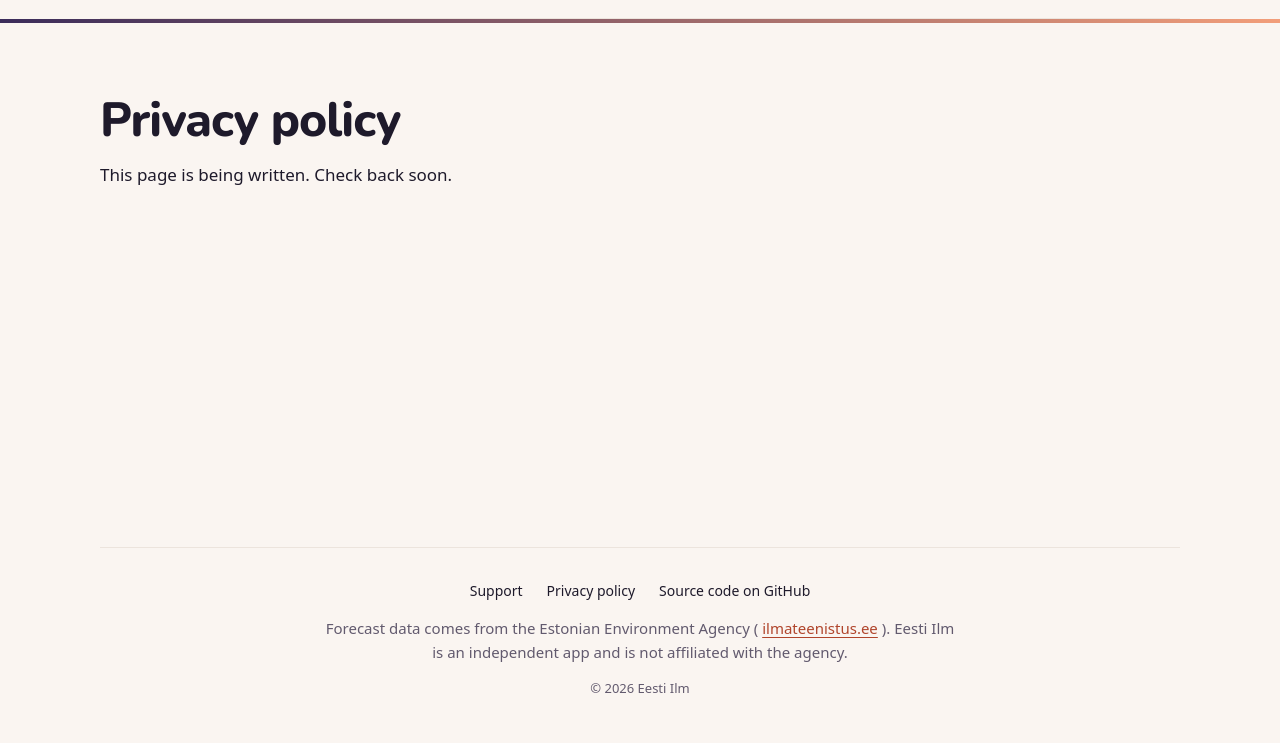
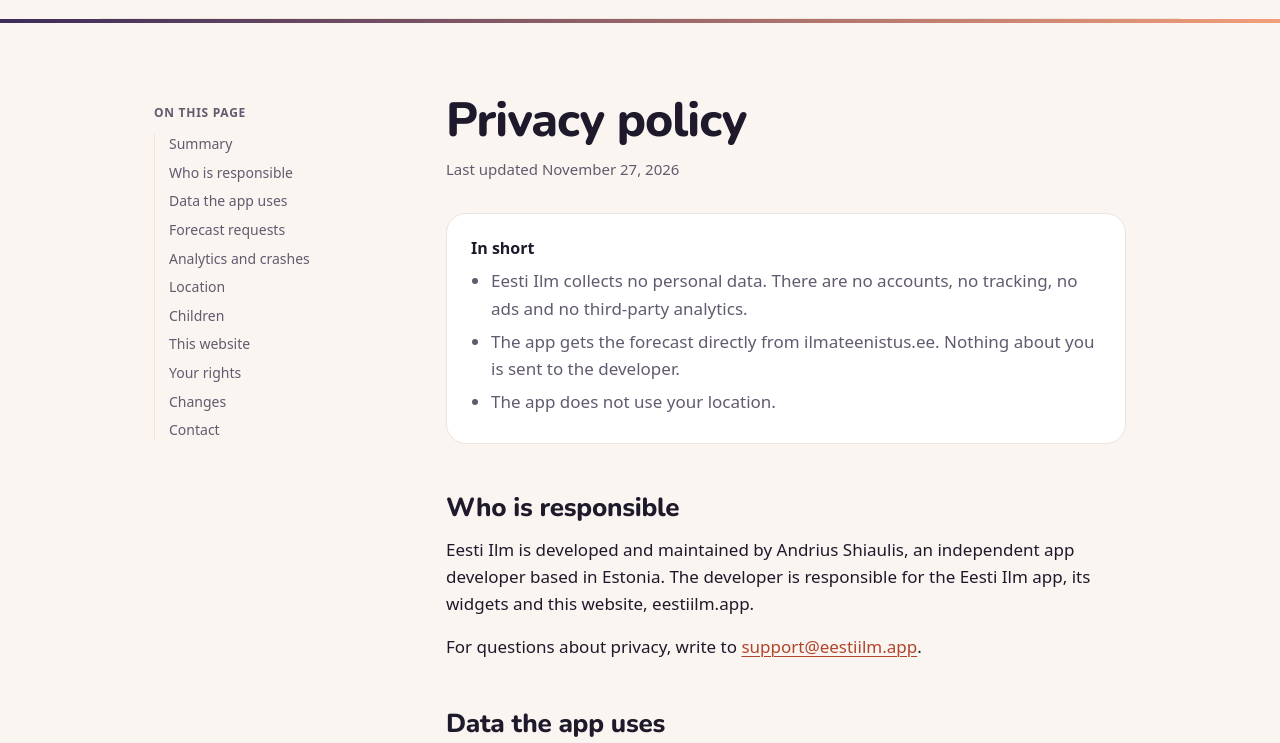
Before and after one commit to Shiaulis/Website-eestiilm, an Astro site: page /et/privacy in a window 1280 px wide. Shown: the part 57-800 px from the top of the page. Built offline with nearby package versions, Linux system fonts and the light colour scheme; Astro itself is replaced by a stand-in of ours.

Commit message:
EES-105: Add the privacy policy page
Write the English privacy policy as Markdown in src/content/pages/en/privacy.md and render it on
/privacy/ and /et/privacy/ with the design book's privacy layout: a 680px text column, a
"Last updated" line, a summary card and an "On this page" list on wide screens.

Add the setup the other pages reuse: a `pages` content collection, getPage() that falls back to
English while Crowdin hasn't delivered the Estonian file, and the crowdin.yml entry for page text.
Remove noindex from the privacy pages and describe how to add a page in AGENTS.md.

Co-Authored-By: Claude Opus 5.5 <noreply@anthropic.com>

```diff
--- /dev/null
+++ b/src/content.config.ts
@@ -0,0 +1,28 @@
+// Content collections: text that lives in Markdown files instead of src/i18n/en.json.
+//
+// `pages` holds the long text of the site's pages, one file per page and locale:
+// src/content/pages/en/privacy.md, with the Estonian file from Crowdin at
+// src/content/pages/et/privacy.md. Read a page with getPage() from src/i18n/pages.ts, which
+// falls back to English while the Estonian file is missing.
+import { defineCollection } from 'astro:content';
+import { glob } from 'astro/loaders';
+import { z } from 'astro/zod';
+
+// Crowdin offers the front matter for translation along with the page text, so translators see
+// `title`, `description` and `summary`. `updated` is a date that translators keep as it is.
+const pages = defineCollection({
+	// Entry ids are "<locale>/<page>", for example "en/privacy".
+	loader: glob({ pattern: '*/*.md', base: './src/content/pages' }),
+	schema: z.object({
+		/** The page's H1 and the first part of its <title>. */
+		title: z.string().min(1),
+		/** The search result and link preview text. */
+		description: z.string().min(1),
+		/** The "Last updated" date, as YYYY-MM-DD. */
+		updated: z.coerce.date().optional(),
+		/** Short points for a summary card at the top of the page. */
+		summary: z.array(z.string().min(1)).optional(),
+	}),
+});
+
+export const collections = { pages };
--- /dev/null
+++ b/src/content/pages/en/privacy.md
@@ -0,0 +1,70 @@
+---
+title: Privacy policy
+description: Eesti Ilm collects no personal data. How the app and eestiilm.app handle data, and how to contact the developer.
+updated: 2026-11-27
+summary:
+  - Eesti Ilm collects no personal data. There are no accounts, no tracking, no ads and no third-party analytics.
+  - The app gets the forecast directly from ilmateenistus.ee. Nothing about you is sent to the developer.
+  - The app does not use your location.
+---
+
+## Who is responsible
+
+Eesti Ilm is developed and maintained by Andrius Shiaulis, an independent app developer based in Estonia. The developer is responsible for the Eesti Ilm app, its widgets and this website, eestiilm.app.
+
+For questions about privacy, write to [support@eestiilm.app](mailto:support@eestiilm.app).
+
+## Data the app uses
+
+Eesti Ilm does not collect personal data. The app has:
+
+- no accounts or sign-in
+- no tracking across apps or websites
+- no ads
+- no third-party analytics or advertising code
+
+The app keeps a few details on your iPhone so that it works as expected, such as the app version shown in iOS Settings and when the app last asked you to rate it. They stay on your iPhone and are deleted when you delete the app.
+
+## Forecast requests
+
+To show the forecast, the app and its widgets request it directly from [ilmateenistus.ee](https://www.ilmateenistus.ee/), the weather service of the Estonian Environment Agency (Keskkonnaagentuur). The request asks for the forecast for Estonia in English or Estonian. It does not include your location, your name or an identifier for your device.
+
+Like any website, ilmateenistus.ee receives standard request data, such as your IP address and the time of the request. The agency handles this data under its own privacy policy. Eesti Ilm is an independent app and is not affiliated with the agency.
+
+Nothing goes to the developer: the app has no server of its own.
+
+## Analytics and crashes
+
+If you choose to share analytics with app developers, Apple sends the developer crash reports and usage statistics, such as how many devices use the app. Apple makes this data anonymous before the developer sees it, and the developer uses it only to find and fix problems in the app.
+
+You decide whether to share it. On your iPhone, go to Settings › Privacy & Security › Analytics & Improvements, and turn Share With App Developers on or off.
+
+## Location
+
+The app does not use your location. It never asks for access to it.
+
+## Children
+
+Eesti Ilm collects no personal data from anyone, including children.
+
+## This website
+
+eestiilm.app has no cookies, no analytics and no tracking. It loads its fonts and images from its own server and makes no requests to third parties.
+
+The website is hosted by Hostinger. Like most web servers, Hostinger's servers keep standard logs of each request, such as the IP address, the page that was opened, the browser and the time. The logs are used only to run the website and keep it secure.
+
+## Your rights
+
+Under the EU General Data Protection Regulation (GDPR), you have the right to ask what personal data is held about you, and to have it corrected or deleted. You can also object to how it is used or ask for its use to be restricted.
+
+Because the app collects no personal data, the developer usually holds none about you. If you write to the developer, your email address and message are used only to answer you.
+
+To use your rights, write to [support@eestiilm.app](mailto:support@eestiilm.app). You can also complain to the Estonian Data Protection Inspectorate ([aki.ee](https://www.aki.ee/)) or to the data protection authority in your country.
+
+## Changes
+
+When this policy changes, the new version is published on this page, and the "Last updated" date at the top changes with it.
+
+## Contact
+
+Questions about privacy: [support@eestiilm.app](mailto:support@eestiilm.app).
--- a/src/i18n/en.json
+++ b/src/i18n/en.json
@@ -20,6 +20,12 @@
     "description": "Eesti Ilm is an iOS weather app for Estonia.",
     "shareImageAlt": "The Eesti Ilm app icon, the name Eesti Ilm and the address eestiilm.app"
   },
+  "page": {
+    "lastUpdated": "Last updated {date}",
+    "onThisPage": "On this page",
+    "summaryLink": "Summary",
+    "summaryTitle": "In short"
+  },
   "placeholder": {
     "home": "The website for the app is being built. Check back soon.",
     "page": "This page is being written. Check back soon."
--- a/src/i18n/index.ts
+++ b/src/i18n/index.ts
@@ -43,3 +43,12 @@ export function pathWithoutLocale(pathname: string): string {
 	}
 	return pathname;
 }
+
+/**
+ * The locales to try, in order, for a page's text in `locale`: the locale itself, then English.
+ * A Markdown page arrives from Crowdin only once it is fully translated, so until then the
+ * Estonian URL shows the English text.
+ */
+export function contentLocales(locale: Locale): Locale[] {
+	return locale === defaultLocale ? [locale] : [locale, defaultLocale];
+}
--- /dev/null
+++ b/src/i18n/pages.ts
@@ -0,0 +1,25 @@
+// Reads a page's text from the `pages` content collection (src/content/pages/<locale>/<page>.md).
+import { getCollection, render, type CollectionEntry } from 'astro:content';
+import { contentLocales, type Locale } from './index.ts';
+
+export interface Page {
+	entry: CollectionEntry<'pages'>;
+	/** The locale of the text that was found: English while the translation is missing. */
+	locale: Locale;
+	/** The rendered Markdown and its headings (for an "On this page" list). */
+	rendered: Awaited<ReturnType<typeof render>>;
+}
+
+/**
+ * Returns the page `name` ("privacy") in `locale`, or in English when the locale has no file yet.
+ * Fails the build when even the English file is missing.
+ */
+export async function getPage(name: string, locale: Locale): Promise<Page> {
+	// getCollection instead of getEntry: getEntry logs a warning for every missing translation.
+	const entries = await getCollection('pages');
+	for (const candidate of contentLocales(locale)) {
+		const entry = entries.find((e) => e.id === `${candidate}/${name}`);
+		if (entry) return { entry, locale: candidate, rendered: await render(entry) };
+	}
+	throw new Error(`Missing page text: src/content/pages/en/${name}.md`);
+}
--- a/src/pages/et/privacy.astro
+++ b/src/pages/et/privacy.astro
@@ -1,6 +1,6 @@
 ---
 // Fixed URL: stored in App Store Connect. Never rename or move this page.
-import Placeholder from '../../views/Placeholder.astro';
+import Privacy from '../../views/Privacy.astro';
 ---
 
-<Placeholder titleKey="nav.privacy" />
+<Privacy />
--- a/src/pages/privacy.astro
+++ b/src/pages/privacy.astro
@@ -1,6 +1,6 @@
 ---
 // Fixed URL: stored in App Store Connect. Never rename or move this page.
-import Placeholder from '../views/Placeholder.astro';
+import Privacy from '../views/Privacy.astro';
 ---
 
-<Placeholder titleKey="nav.privacy" />
+<Privacy />
--- a/src/views/Placeholder.astro
+++ b/src/views/Placeholder.astro
@@ -1,5 +1,5 @@
 ---
-// Holds a fixed URL (/privacy/, /support/ and their /et/ versions) until its page ticket adds the text.
+// Holds a fixed URL (/support/ and /et/support/) until its page ticket adds the text.
 import BaseLayout from '../layouts/BaseLayout.astro';
 import { getLocale, useTranslations, type UIKey } from '../i18n';
 
--- /dev/null
+++ b/src/views/Privacy.astro
@@ -0,0 +1,172 @@
+---
+// The privacy policy, shared by /privacy/ and /et/privacy/. The text is Markdown in
+// src/content/pages/<locale>/privacy.md; the Estonian page shows English until Crowdin delivers
+// the Estonian file. Layout from the design book: a 680px text column with a "Last updated" line
+// and a summary card, and an "On this page" list on the left on wide screens.
+import BaseLayout from '../layouts/BaseLayout.astro';
+import { getLocale, splitAtPlaceholder, useTranslations } from '../i18n';
+import { getPage } from '../i18n/pages';
+
+const locale = getLocale(Astro.currentLocale);
+const page = await getPage('privacy', locale);
+const { title, description, updated, summary } = page.entry.data;
+const { Content, headings } = page.rendered;
+
+// Labels inside the article follow the language of the text, so an English fallback page
+// doesn't mix Estonian labels into English text. The article gets that `lang` too.
+const t = useTranslations(page.locale);
+const textLang = page.locale === locale ? undefined : page.locale;
+
+const sections = headings.filter((heading) => heading.depth === 2);
+
+// "Last updated {date}": the date is formatted for the text's language, as a <time> element.
+const lastUpdated = t('page.lastUpdated');
+const lastUpdatedParts = splitAtPlaceholder(lastUpdated, 'date');
+const updatedText =
+	updated && new Intl.DateTimeFormat(page.locale, { dateStyle: 'long', timeZone: 'UTC' }).format(updated);
+const updatedISO = updated?.toISOString().slice(0, 10);
+---
+
+<BaseLayout title={title} description={description}>
+	<div class="legal" lang={textLang}>
+		<nav class="toc" aria-labelledby="toc-title">
+			<p id="toc-title">{t('page.onThisPage')}</p>
+			<ol>
+				{summary && <li><a href="#summary">{t('page.summaryLink')}</a></li>}
+				{sections.map((section) => <li><a href={`#${section.slug}`}>{section.text}</a></li>)}
+			</ol>
+		</nav>
+		<article class="prose">
+			<h1>{title}</h1>
+			{
+				updated && (
+					<p class="updated">
+						{lastUpdatedParts ? (
+							<>
+								{lastUpdatedParts[0]}
+								<time datetime={updatedISO}>{updatedText}</time>
+								{lastUpdatedParts[1]}
+							</>
+						) : (
+							<time datetime={updatedISO}>{updatedText}</time>
+						)}
+					</p>
+				)
+			}
+			{
+				summary && (
+					<section class="summary" id="summary" aria-labelledby="summary-title">
+						<h2 id="summary-title">{t('page.summaryTitle')}</h2>
+						<ul>
+							{summary.map((point) => <li>{point}</li>)}
+						</ul>
+					</section>
+				)
+			}
+			<Content />
+		</article>
+	</div>
+</BaseLayout>
+
+<style>
+	/* Desktop: the "On this page" list (220px), 72px of space, then the 680px text column. */
+	.legal {
+		display: grid;
+		grid-template-columns: 220px minmax(0, 42.5rem);
+		column-gap: 72px;
+		justify-content: center;
+		/* The footer sits 80px below the text (the footer itself adds 56px). */
+		padding-bottom: 24px;
+	}
+
+	.toc {
+		padding-top: 8px;
+		font-size: 0.875rem; /* 14px */
+	}
+
+	.toc p {
+		margin: 0 0 12px;
+		color: var(--color-secondary-text);
+		font-size: 0.75rem; /* 12px */
+		font-weight: 700;
+		letter-spacing: 0.06em;
+		text-transform: uppercase;
+	}
+
+	.toc ol {
+		display: flex;
+		flex-direction: column;
+		gap: 9px;
+		margin: 0;
+		padding: 0 0 0 14px;
+		border-left: 1px solid var(--color-separator);
+		list-style: none;
+	}
+
+	.toc li {
+		margin: 0;
+		line-height: 1.4;
+	}
+
+	/* Navigation links: Secondary text, underlined on hover. */
+	.toc a {
+		color: var(--color-secondary-text);
+		text-decoration: none;
+	}
+
+	.toc a:hover {
+		text-decoration: underline 1px;
+	}
+
+	h1 {
+		margin-bottom: 10px;
+	}
+
+	.updated {
+		margin: 0 0 32px;
+		color: var(--color-secondary-text);
+		font-size: 0.9375rem; /* 15px */
+	}
+
+	/* The summary card: Card colour, hairline border, 20px corners. */
+	.summary {
+		margin: 0 0 8px;
+		padding: 22px 24px;
+		border: 1px solid var(--color-separator);
+		border-radius: 20px;
+		background: var(--color-card);
+	}
+
+	/* "In short" is a heading for screen readers, styled as the card's bold first line. */
+	.summary h2 {
+		margin: 0 0 6px;
+		font-family: var(--font-body);
+		font-size: 1rem;
+		font-weight: 700;
+		line-height: 1.6;
+		letter-spacing: 0;
+	}
+
+	.summary ul {
+		margin: 0;
+		padding-left: 20px;
+		color: var(--color-secondary-text);
+	}
+
+	/* Below 1024px the list doesn't fit next to the text: hide it, as on phone. */
+	@media (max-width: 64em) {
+		.legal {
+			grid-template-columns: minmax(0, 42.5rem);
+		}
+
+		.toc {
+			display: none;
+		}
+	}
+
+	@media (max-width: 40em) {
+		.legal {
+			padding-bottom: 4px;
+		}
+	}
+</style>
```
Also changed, not shown: AGENTS.md (+12 -3 lines), crowdin.yml (+6 -1 lines), src/i18n/translate.test.ts (+6 -1 lines), README.md.
